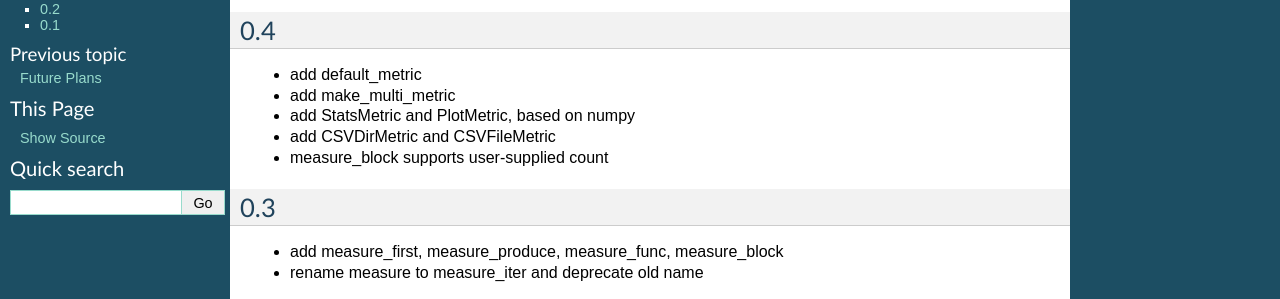
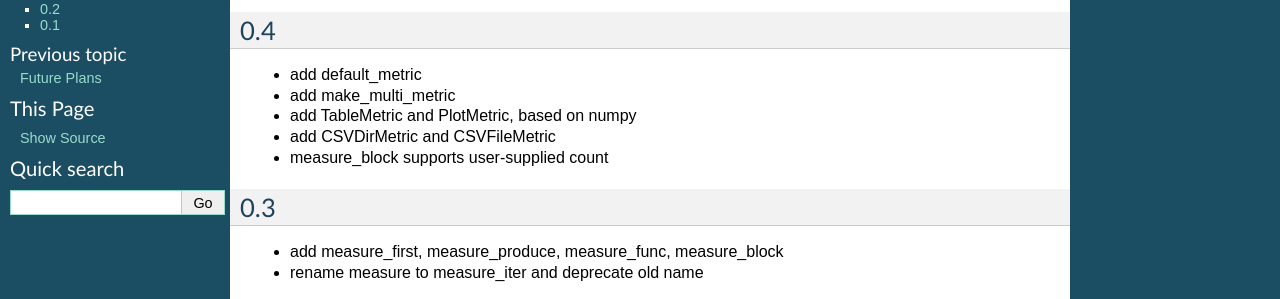
Before and after one commit to wearpants/instrument, a Sphinx documentation site: the page built from doc/changelog.rst, in a window 1280 px wide. Shown: the part 121-420 px from the top of the page. Built offline with Sphinx 7.4.7, drawn with Linux system fonts in a browser that asks for light colours.

Commit message:
rename StatsMetric to TableMetric

```diff
--- a/doc/api.rst
+++ b/doc/api.rst
@@ -47,7 +47,7 @@
 
         Output all recorded metrics
 
-.. class:: StatsMetric
+.. class:: TableMetric
 
     Print a table of statistics
 
--- a/doc/changelog.rst
+++ b/doc/changelog.rst
@@ -6,7 +6,7 @@
 ---
 * add default_metric
 * add make_multi_metric
-* add StatsMetric and PlotMetric, based on numpy
+* add TableMetric and PlotMetric, based on numpy
 * add CSVDirMetric and CSVFileMetric
 * measure_block supports user-supplied count
 
--- a/doc/output.rst
+++ b/doc/output.rst
@@ -69,12 +69,12 @@
 The ``dump_atexit`` flag will register a handler to write data when the
 interpreter finishes execution. Set to false to manage yourself.
 
->>> from measure_it.numpy import StatsMetric, PlotMetric
->>> _ = measure_iter(math_is_hard(5), metric=StatsMetric.metric, name="bogomips")
+>>> from measure_it.numpy import TableMetric, PlotMetric
+>>> _ = measure_iter(math_is_hard(5), metric=TableMetric.metric, name="bogomips")
 >>> list(_)
 [0, 1, 4, 9, 16]
 
-:class:`.StatsMetric` prints pretty tables of aggregate population statistics. Set the class variable ``outfile`` to a file-like object (defaults to ``stderr``)::
+:class:`.TableMetric` prints pretty tables of aggregate population statistics. Set the class variable ``outfile`` to a file-like object (defaults to ``stderr``)::
 
     Name           Count Mean        Count Stddev        Elapsed Mean        Elapsed Stddev
     alice            47.96              28.44               310.85               291.16
```
Also changed, not shown: 2 other files.
